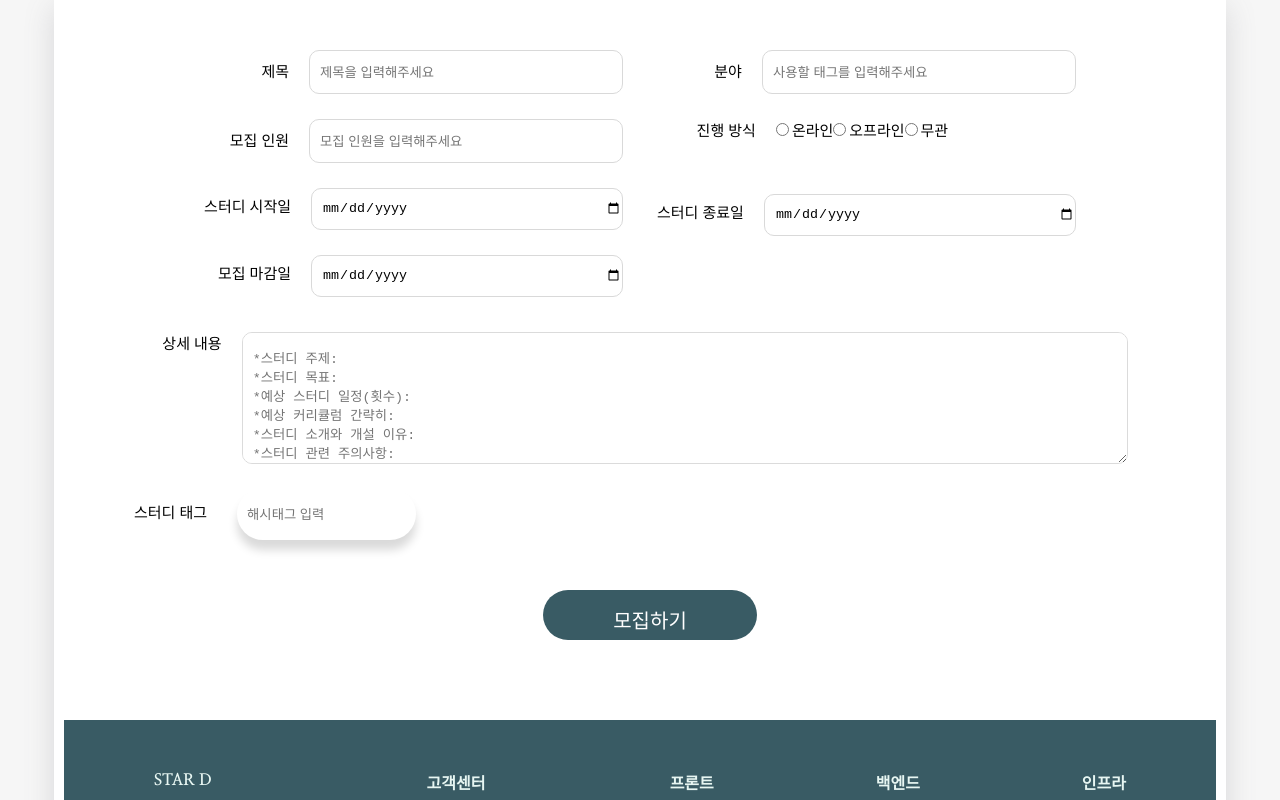
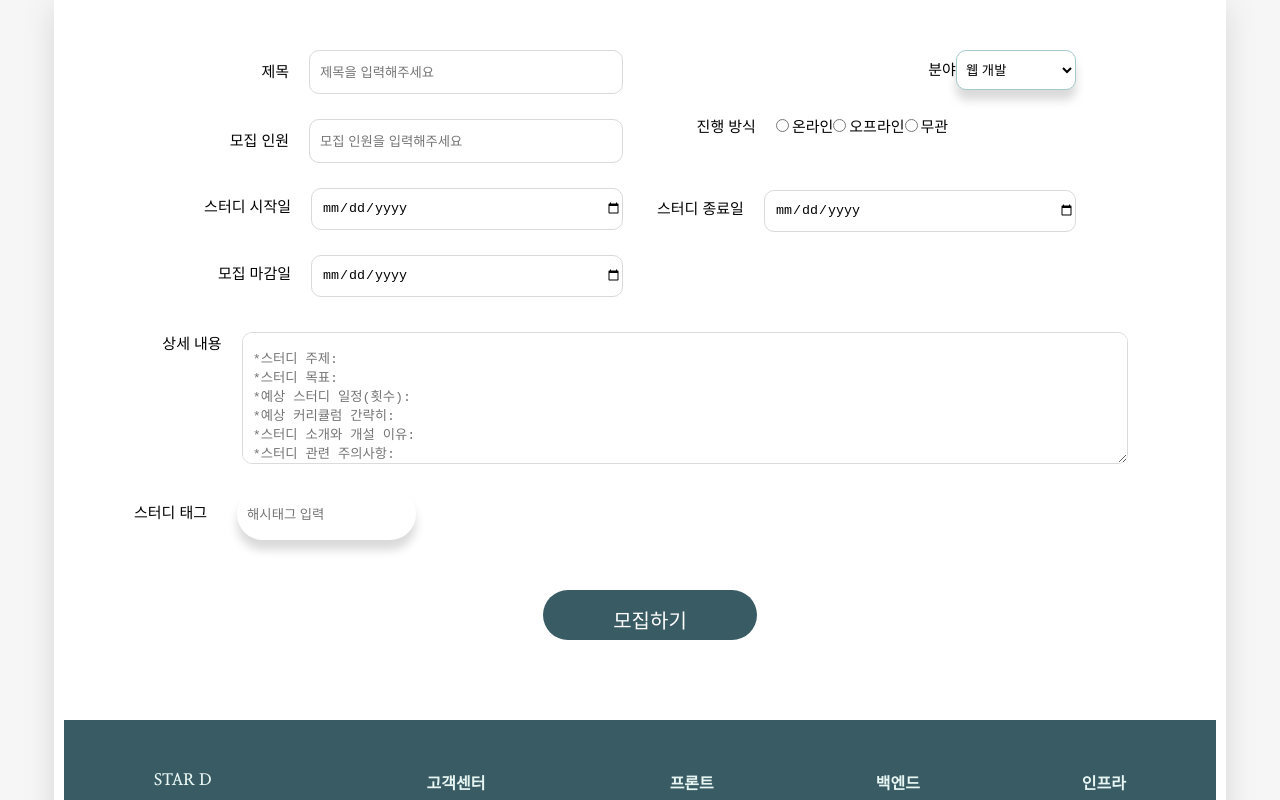
Before and after one commit to Hanium2023-WeB/starD, a React (Create React App) app in the folder src/main/frontend/: page /studyopen in a window 1280 px wide. Shown: the top 800 px of the page. Built offline with nearby package versions, Linux system fonts and the light colour scheme; the HTML template or start-up script is replaced by a standard one; a web font is replaced by a local one.

Commit message:
스터디 관심분야 select 변경

```diff
--- a/src/main/frontend/src/components/study/StudyInsert.js
+++ b/src/main/frontend/src/components/study/StudyInsert.js
@@ -28,6 +28,29 @@ const StudyInsert = ({updateStudies}) => {
         tag:"",
         created_date: new Date(),
     });
+
+    const tagoptions = [
+        { value: "웹 개발", name: "웹 개발" },
+        { value: "앱 개발", name: "앱 개발" },
+        { value: "머신러닝", name: "머신러닝" },
+        { value: "데이터 분석", name: "데이터 분석" },
+        { value: "게임 개발", name: "게임 개발" },
+        { value: "블록체인", name: "블록체인" },
+        { value: "네트워크 보안", name: "네트워크 보안" },
+        { value: "클라우드 컴퓨팅", name: "클라우드 컴퓨팅" },
+        { value: "인공지능", name: "인공지능" },
+        { value: "사이버 보안", name: "사이버 보안" },
+        { value: "소프트웨어 테스트", name: "소프트웨어 테스트" },
+        { value: "로봇공학", name: "로봇공학" },
+        { value: "사물인터넷 (IoT)", name: "사물인터넷 (IoT)" },
+        { value: "데이터베이스 관리", name: "데이터베이스 관리" },
+        { value: "UI/UX 디자인", name: "UI/UX 디자인" },
+        { value: "프로젝트 관리", name: "프로젝트 관리" },
+        { value: "빅데이터", name: "빅데이터" },
+        { value: "컴퓨터 그래픽스", name: "컴퓨터 그래픽스" },
+        { value: "자동화", name: "자동화" },
+        { value: "블로그 운영", name: "블로그 운영" },
+    ];
 
     const handleInputChange = (e) => {
         setFormData({
@@ -91,7 +114,7 @@ const StudyInsert = ({updateStudies}) => {
 
         if (
             formData.title.trim() === '' ||
-            formData.field.trim() === '' ||
+            formData.field.trim() === null ||
             formData.number.trim() === '' ||
             formData.deadline.trim() === '' ||
             formData.startDate.trim() === '' ||
@@ -174,8 +197,13 @@ const StudyInsert = ({updateStudies}) => {
                     <div className="right">
                         <div>
                             <span>분야</span>
-                            <input type="text" name="field" value={formData.field} onChange={handleInputChange}
-                                   className="inputbox" placeholder="사용할 태그를 입력해주세요"/>
+                            {/*<input type="text" name="field" value={formData.field} onChange={handleInputChange}*/}
+                            {/*       className="inputbox" placeholder="사용할 태그를 입력해주세요"/>*/}
+                            <select name="field">
+                                {tagoptions.map((interest) =>
+                                    <option value={interest.value} onChange={handleInputChange}>{interest.name}</option>
+                                )}
+                            </select>
                         </div>
                         <div>
                             <span className="onoff_title">진행 방식</span>
```
